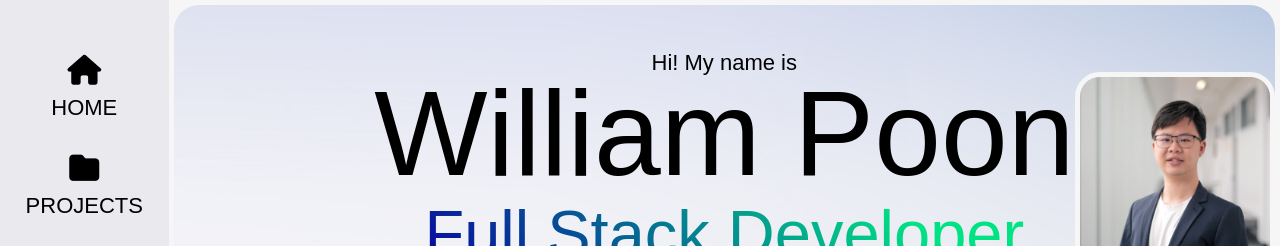
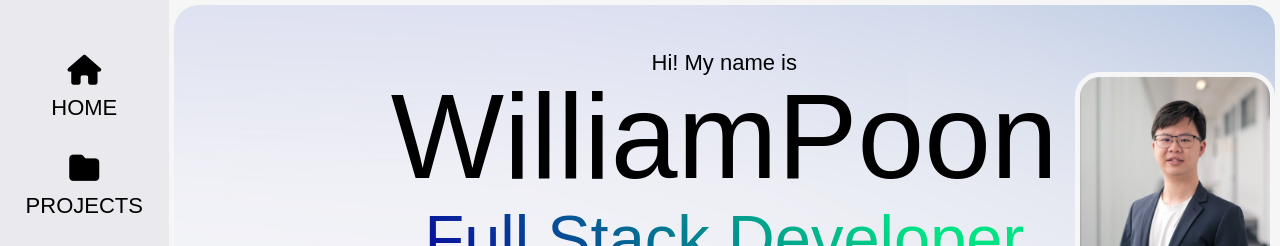
Before and after one commit to williamphk/portfolio-website-react, a React (Vite) app: page / in a window 1280 px wide. Shown: the top 246 px of the page. Built offline with nearby package versions, Linux system fonts and the light colour scheme; a web font is replaced by a local one.

Commit message:
Add fade in animation for name

```diff
--- a/src/components/About.css
+++ b/src/components/About.css
@@ -49,6 +49,11 @@
   font-size: 120px;
   font-weight: 400;
   line-height: 115px;
+}
+
+.my-name .letter {
+  display: inline-block;
+  line-height: 1em;
 }
 
 .job-title {
--- a/src/components/About.jsx
+++ b/src/components/About.jsx
@@ -1,4 +1,4 @@
-import { useEffect, useState, useLayoutEffect, useRef } from "react";
+import { useEffect, useState, useLayoutEffect } from "react";
 import { gsap } from "gsap";
 import { Tooltip } from "react-tooltip";
 
@@ -20,25 +20,32 @@ export default function About() {
     getAbout();
   }, []);
 
-  const app = useRef(null);
+  useLayoutEffect(() => {
+    const tl = gsap.timeline();
 
-  useLayoutEffect(() => {
-    let ctx = gsap.context(() => {
-      const tl = gsap.timeline();
+    tl.to(".animation-box", {
+      duration: 2.2,
+      y: "-100%",
+      ease: "expo.inOut",
+      delay: 3.75,
+    });
 
-      tl.to(".animation-box", {
-        duration: 2.4,
-        y: "-100%",
+    tl.fromTo(
+      ".my-name .letter",
+      { translateY: 200, opacity: 0, delay: 0 },
+      {
+        translateY: 0,
+        opacity: 1,
         ease: "expo.inOut",
-        delay: 4.35,
-      });
-    }, app);
-
-    return () => ctx.revert();
+        duration: 2,
+        stagger: 0.05,
+      },
+      "-=2.15"
+    );
   }, []);
 
   return (
-    <section className="about" id="about" ref={app}>
+    <section className="about" id="about">
       <div className="animation-box"></div>
       <p className="self-introduction">Hi! My name is</p>
       <img
@@ -46,7 +53,22 @@ export default function About() {
         alt="William's profile pic"
         className="profile-pic"
       />
-      <h1 className="my-name">{name}</h1>
+
+      <h1 className="my-name">
+        <span className="letter">W</span>
+        <span className="letter">i</span>
+        <span className="letter">l</span>
+        <span className="letter">l</span>
+        <span className="letter">i</span>
+        <span className="letter">a</span>
+        <span className="letter">m</span>
+        <span className="letter"> </span>
+        <span className="letter">P</span>
+        <span className="letter">o</span>
+        <span className="letter">o</span>
+        <span className="letter">n</span>
+      </h1>
+
       <h2 className="job-title">{jobTitle}</h2>
       <p className="self-introduction">
         I recently graduated from college in Toronto. This website showcases
@@ -348,3 +370,24 @@ export default function About() {
     </section>
   );
 }
+
+// const FormattedName = ({ name }) => {
+//   const [formattedName, setFormattedName] = useState([]);
+
+//   useEffect(() => {
+//     if (name) {
+//       const letters = name.split("").map((char, index) => {
+//         return char.trim().length > 0 ? (
+//           <span key={index} className="letter">
+//             {char}
+//           </span>
+//         ) : (
+//           char
+//         );
+//       });
+//       setFormattedName(letters);
+//     }
+//   }, [name]);
+
+//   return <h1 className="my-name"> {formattedName}</h1>;
+// };
--- a/src/components/LandingAnimation.jsx
+++ b/src/components/LandingAnimation.jsx
@@ -25,11 +25,15 @@ const LandingAnimation = () => {
         transformOrigin: "0% -100%",
       });
 
-      tl.to(app.current, {
-        duration: 2,
-        top: "-200%",
-        ease: "expo.inOut",
-      });
+      tl.to(
+        app.current,
+        {
+          duration: 2,
+          top: "-200%",
+          ease: "expo.inOut",
+        },
+        "-=0.25"
+      );
     }, app);
 
     return () => ctx.revert();
```
